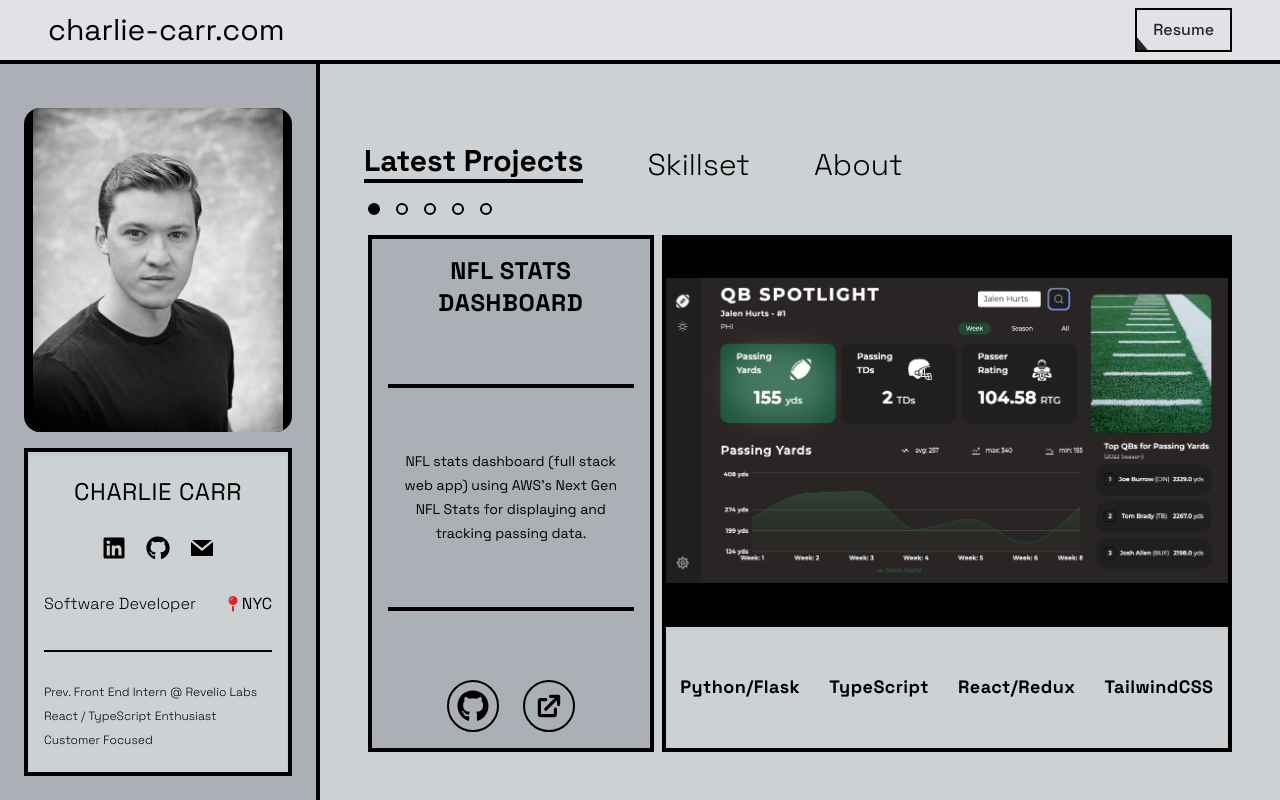
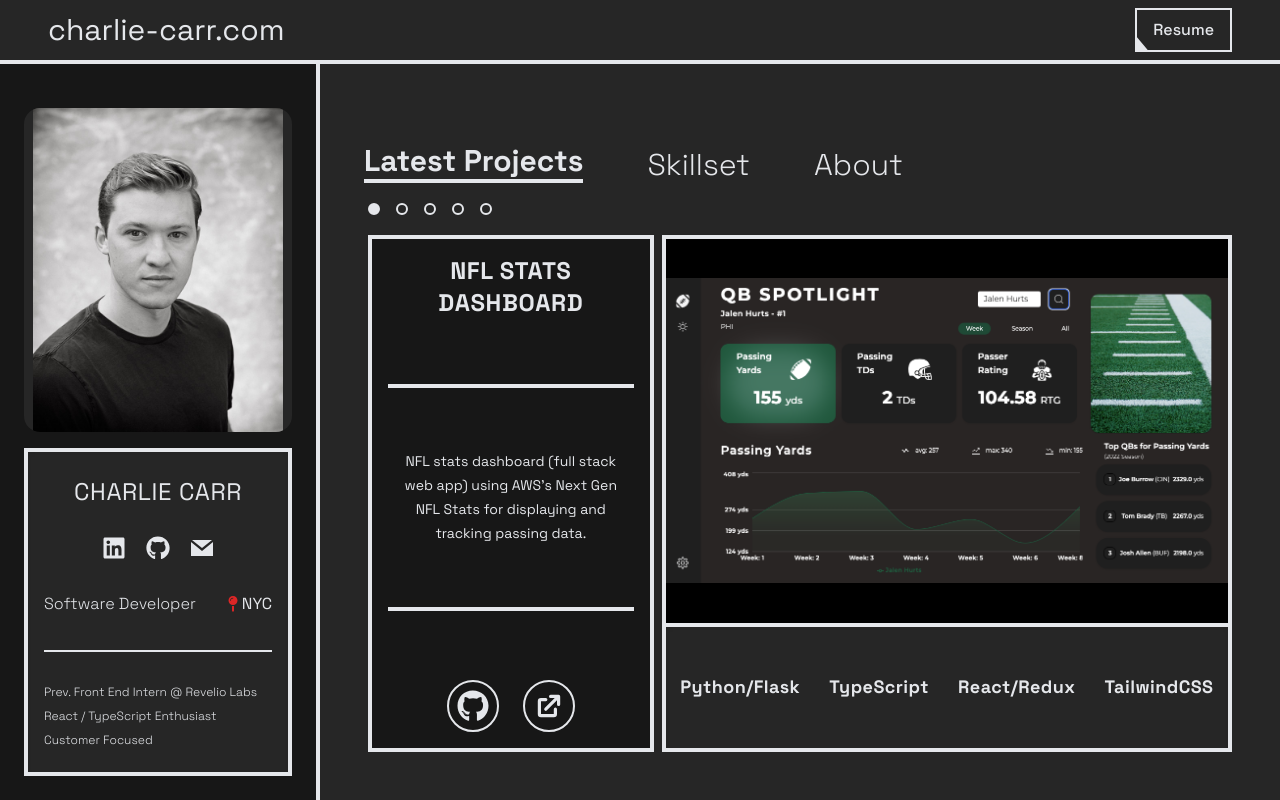
Before and after one commit to CharlesCarr/charlie-portfolio, a Next.js app: page / in a window 1280 px wide. Built offline with nearby package versions, Linux system fonts and the light colour scheme.

Commit message:
remove dark tailwind classes

```diff
--- a/components/Header.tsx
+++ b/components/Header.tsx
@@ -36,7 +36,7 @@
   };
 
   return (
-    <header className="flex h-header-actual w-full justify-between items-center px-4 sm:px-12 border-b-black dark:border-b-gray-200 border-t-0 border-x-0 border-4 bg-[#e1e2e6] dark:bg-neutral-800">
+    <header className="flex h-header-actual w-full justify-between items-center px-4 sm:px-12 border-b-gray-200 border-t-0 border-x-0 border-4 bg-neutral-800">
       {/* right header */}
       <div className="flex justify-center items-center">
         <p className="text-xl sm:text-3xl">charlie-carr.com</p>
@@ -52,10 +52,10 @@
         <button className="ml-5" onClick={() => openResume()}>
           <a
             // href="#_"
-            className="relative inline-flex items-center justify-start px-4 py-2 overflow-hidden font-medium transition-all border-2 border-black dark:border-gray-200 group"
+            className="relative inline-flex items-center justify-start px-4 py-2 overflow-hidden font-medium transition-all border-2 border-gray-200 group"
           >
-            <span className="w-52 h-52 rounded rotate-[-40deg] bg-neutral-800 dark:bg-gray-200 absolute bottom-0 left-0 -translate-x-full ease-out duration-500 transition-all translate-y-full mb-9 ml-9 group-hover:ml-0 group-hover:mb-32 group-hover:translate-x-0"></span>
-            <span className="relative w-full text-left text-neutral-800 dark:text-gray-200 transition-colors duration-300 ease-in-out group-hover:text-gray-200 dark:group-hover:text-neutral-800">
+            <span className="w-52 h-52 rounded rotate-[-40deg] bg-gray-200 absolute bottom-0 left-0 -translate-x-full ease-out duration-500 transition-all translate-y-full mb-9 ml-9 group-hover:ml-0 group-hover:mb-32 group-hover:translate-x-0"></span>
+            <span className="relative w-full text-left text-gray-200 transition-colors duration-300 ease-in-out group-hover:text-neutral-800">
               Resume
             </span>
           </a>
--- a/components/LeftSection.tsx
+++ b/components/LeftSection.tsx
@@ -8,8 +8,8 @@
   };
 
   return (
-    <section className="w-full lg:w-1/4 h-header flex flex-col sm:flex-col-reverse md:flex-row lg:flex-col justify-center md:justify-around items-center lg:border-r-4 border-black dark:border-gray-200 border-0 border-b-4 lg:border-b-0 px-6 py-6 bg-[#acafb5] dark:bg-neutral-900">
-      <div className="bg-black dark:bg-neutral-800 rounded-2xl w-52 h-60 sm:w-60 sm:mt-5 sm:h-1/2 lg:w-full lg:h-left flex flex-col justify-center items-center relative">
+    <section className="w-full lg:w-1/4 h-header flex flex-col sm:flex-col-reverse md:flex-row lg:flex-col justify-center md:justify-around items-center lg:border-r-4 border-gray-200 border-0 border-b-4 lg:border-b-0 px-6 py-6 bg-neutral-900">
+      <div className="bg-neutral-800 rounded-2xl w-52 h-60 sm:w-60 sm:mt-5 sm:h-1/2 lg:w-full lg:h-left flex flex-col justify-center items-center relative">
         <Image
           src="/images/headshot.jpg"
           alt="headshot"
@@ -20,7 +20,7 @@
         />
       </div>
 
-      <div className="w-full lg:w-full sm:w-1/2 sm:h-1/2 h-60 flex flex-col justify-between items-center border-4 border-black dark:border-gray-200 mt-4 px-2 lg:px-4 py-6 shadow-inner bg-[#ced1d3] dark:bg-neutral-800">
+      <div className="w-full lg:w-full sm:w-1/2 sm:h-1/2 h-60 flex flex-col justify-between items-center border-4 border-gray-200 mt-4 px-2 lg:px-4 py-6 shadow-inner bg-neutral-800">
         <p className="text-3xl sm:text-2xl 2xl:text-4xl mb-2 tracking-wide text-center">
           CHARLIE CARR
         </p>
@@ -58,7 +58,7 @@
           </div>
         </div>
 
-        <div className="w-full h-4 border-b-2 border-black dark:border-gray-200"></div>
+        <div className="w-full h-4 border-b-2 border-gray-200"></div>
 
         <ul className="w-full m-0 p-0 mt-3 flex flex-col justify-center items-center lg:block">
           <li className="text-sm lg:text-xs 2xl:text-sm font-light mb-2">
--- a/components/Project.tsx
+++ b/components/Project.tsx
@@ -18,20 +18,20 @@
   return (
     <div className="h-full md:h-[450px] lg:h-full w-full flex flex-col sm:flex-row justify-center items-center mt-2 sm:mt-0">
       {/* left side project */}
-      <div className="w-full sm:w-1/3 h-64 sm:h-full border-4 border-black dark:border-gray-200 flex flex-col justify-between items-center py-4 2xl:py-10 sm:px-2 lg:px-4 mr-0 sm:mr-2 bg-[#acafb5] dark:bg-neutral-900 mb-6 sm:mb-0">
+      <div className="w-full sm:w-1/3 h-64 sm:h-full border-4 border-gray-200 flex flex-col justify-between items-center py-4 2xl:py-10 sm:px-2 lg:px-4 mr-0 sm:mr-2 bg-neutral-900 mb-6 sm:mb-0">
         <h1 className="font-bold mb-2 text-base lg:text-2xl tracking-wide text-center">
           {title}
         </h1>
-        <div className="w-full h-1 border-t-black dark:border-t-gray-200 border-b-0 border-x-0 border-4 mb-1"></div>
+        <div className="w-full h-1 border-t-gray-200 border-b-0 border-x-0 border-4 mb-1"></div>
         <p className="text-sm 2xl:text-base text-center leading-6 2xl:leading-8 px-3">
           {description}
         </p>
-        <div className="w-full h-4 border-t-black dark:border-t-gray-200 border-b-0 border-x-0 border-4 mt-1"></div>
+        <div className="w-full h-4 border-t-gray-200 border-b-0 border-x-0 border-4 mt-1"></div>
         <ul className="m-0 p-0 w-full flex justify-center items-start">
           <li>
             <button
               onClick={() => gitHubClickHandler()}
-              className="p-2 border-2 border-black dark:border-gray-200 rounded-full flex justify-center items-center mr-3 cursor-pointer hover:scale-110 hover:shadow-lg"
+              className="p-2 border-2 border-gray-200 rounded-full flex justify-center items-center mr-3 cursor-pointer hover:scale-110 hover:shadow-lg"
             >
               <FaGithub className="w-8 h-8 " />
             </button>
@@ -39,7 +39,7 @@
           <li>
             <button
               onClick={() => demoClickHandler()}
-              className="p-2 border-2 border-black dark:border-gray-200 rounded-full flex justify-center items-center ml-3 cursor-pointer hover:scale-110 hover:shadow-lg"
+              className="p-2 border-2 border-gray-200 rounded-full flex justify-center items-center ml-3 cursor-pointer hover:scale-110 hover:shadow-lg"
             >
               <HiExternalLink className="w-8 h-8" />
             </button>
@@ -50,7 +50,7 @@
       {/* right side project */}
       <div className="w-full sm:w-2/3 h-64 sm:h-full flex flex-col items-center justify-center">
         {/* change to video soon */}
-        <div className="w-full sm:w-[360px] h-[200px] sm:h-[200px] md:w-[400px] lg:w-full md:h-3/4 flex justify-center items-center border-t-black dark:border-t-gray-200 border-x-black dark:border-x-gray-200 border-b-0 border-4 relative bg-black">
+        <div className="w-full sm:w-[360px] h-[200px] sm:h-[200px] md:w-[400px] lg:w-full md:h-3/4 flex justify-center items-center border-t-gray-200 border-x-gray-200 border-b-0 border-4 relative bg-black">
           <Image
             src={image}
             alt="project"
@@ -60,7 +60,7 @@
             onClick={() => gitHubClickHandler()}
           />
         </div>
-        <ul className="w-full sm:w-[360px] h-14 md:h-1/4 md:w-[400px] lg:w-full flex justify-around items-center  border-4 border-black dark:border-gray-200 shadow-inner">
+        <ul className="w-full sm:w-[360px] h-14 md:h-1/4 md:w-[400px] lg:w-full flex justify-around items-center  border-4 border-gray-200 shadow-inner">
           {tech.map((t: string) => (
             <li className="font-normal xl:font-bold text-xs sm:text-sm lg:text-base xl:text-lg tracking-normal lg:tracking-wide">
               {t}
--- a/components/SkillSub.tsx
+++ b/components/SkillSub.tsx
@@ -1,7 +1,7 @@
 const SkillSub = ({ category, skills }: any) => {
   return (
-    <div className="flex-col justify-center items-center py-6 px-3 bg-[#acafb5] dark:bg-neutral-800 h-[300px] sm:h-full">
-      <p className="text-lg font-bold md:border-0 md:border-b-4 border-black dark:border-gray-200 w-full text-center mb-0 sm:mb-4 pb-0 sm:pb-3 tracking-wider">
+    <div className="flex-col justify-center items-center py-6 px-3 bg-neutral-800 h-[300px] sm:h-full">
+      <p className="text-lg font-bold md:border-0 md:border-b-4 border-gray-200 w-full text-center mb-0 sm:mb-4 pb-0 sm:pb-3 tracking-wider">
         {category}
       </p>
       <div className="flex justify-center items-center w-full h-full mt-3">
--- a/components/layout.tsx
+++ b/components/layout.tsx
@@ -12,7 +12,7 @@
   const [filterState, setFilterState] = useState<string>("Latest Projects");
 
   return (
-    <div className="h-full lg:h-screen lg:max-h-screen w-screen max-w-screen flex flex-col justify-center items-center bg-[#ced1d3] dark:bg-neutral-800 dark:text-gray-200 overflow-hidden">
+    <div className="h-full lg:h-screen lg:max-h-screen w-screen max-w-screen flex flex-col justify-center items-center bg-neutral-800 text-gray-200 overflow-hidden">
       <Head>
         <title>Charlie Carr</title>
         <meta name="description" content="Charlie Carr Web Dev Portfolio" />
@@ -28,7 +28,7 @@
               <li
                 className={`${
                   filterState === "Latest Projects"
-                    ? "border-b-2 lg:border-b-4 border-black dark:border-gray-200 font-bold"
+                    ? "border-b-2 lg:border-b-4 border-gray-200 font-bold"
                     : "font-light"
                 } mr-8 lg:mr-16 cursor-pointer`}
                 onClick={(e: any) => setFilterState(e.target.innerText)}
@@ -38,7 +38,7 @@
               <li
                 className={`${
                   filterState === "Skillset"
-                    ? "border-b-2 lg:border-b-4 border-black dark:border-gray-200 font-bold"
+                    ? "border-b-2 lg:border-b-4 border-gray-200 font-bold"
                     : "font-light"
                 } mr-8 lg:mr-16 cursor-pointer`}
                 onClick={(e: any) => setFilterState(e.target.innerText)}
@@ -48,7 +48,7 @@
               <li
                 className={`${
                   filterState === "About"
-                    ? "border-b-2 lg:border-b-4 border-black dark:border-gray-200 font-bold"
+                    ? "border-b-2 lg:border-b-4 border-gray-200 font-bold"
                     : "font-light"
                 } mr-8 lg:mr-16 cursor-pointer`}
                 onClick={(e: any) => setFilterState(e.target.innerText)}
--- a/pages/_app.tsx
+++ b/pages/_app.tsx
@@ -7,11 +7,11 @@
 export default function App({ Component, pageProps }: AppProps) {
   return (
     <>
-      <ThemeProvider enableSystem={true} attribute="class">
+      {/* <ThemeProvider enableSystem={true} attribute="class"> */}
         <PageLayout>
           <Component {...pageProps} />
         </PageLayout>
-      </ThemeProvider>
+      {/* </ThemeProvider> */}
       <Analytics />
     </>
   );
--- a/pages/about.tsx
+++ b/pages/about.tsx
@@ -1,6 +1,6 @@
 const AboutSection = () => {
   return (
-    <div className="w-full h-[650px] sm:h-[450px] lg:h-full flex flex-col justify-center items-center py-3 text-sm 2xl:text-base text-center sm:text-start px-6 sm:px-0 sm:pl-2 border-black dark:border-gray-200 border-4 bg-[#acafb5] dark:bg-neutral-800 dark:text-gray-200">
+    <div className="w-full h-[650px] sm:h-[450px] lg:h-full flex flex-col justify-center items-center py-3 text-sm 2xl:text-base text-center sm:text-start px-6 sm:px-0 sm:pl-2 border-gray-200 border-4 bg-neutral-800 text-gray-200">
       {/* <h1 className="text-3xl xl:text-4xl mb-4 w-full sm:pr-8 xl:pr-0">Hi there!</h1> */}
       <p className="w-full xl:w-3/4 mb-2 leading-8 sm:pr-8 xl:pr-0 text-2xl 2xl:text-4xl font-bold">
         Hi there!
@@ -23,7 +23,7 @@
         <a
           href="https://www.reveliolabs.com/"
           target="_blank"
-          className="underline font-bold text-[#2d426a] dark:text-[#4bc679]"
+          className="underline font-bold text-[#4bc679]"
         >
           Revelio Labs
         </a>
--- a/pages/index.tsx
+++ b/pages/index.tsx
@@ -66,9 +66,9 @@
             <li
               className={`${
                 projectSelected === project.id
-                  ? "bg-black dark:bg-gray-200"
+                  ? "bg-gray-200"
                   : null
-              } mr-4 border-2 border-black dark:border-gray-200 w-3 h-3 rounded-full cursor-pointer`}
+              } mr-4 border-2 border-gray-200 w-3 h-3 rounded-full cursor-pointer`}
               onClick={() => setProjectSelected(project.id)}
             ></li>
           );
--- a/pages/skillset.tsx
+++ b/pages/skillset.tsx
@@ -45,19 +45,19 @@
 
   return (
     <div className="w-full h-full md:h-[450px] lg:h-full flex flex-col md:flex-row items-center justify-center">
-      <div className="h-full w-full md:w-1/4 border-black dark:border-gray-200 border-4 mr-2 md:mr-2 mb-4 md:mb-0">
+      <div className="h-full w-full md:w-1/4 border-gray-200 border-4 mr-2 md:mr-2 mb-4 md:mb-0">
         <SkillSub
           category={allSkills[0].skillCat}
           skills={allSkills[0].skillArr}
         />
       </div>
-      <div className="h-full w-full md:w-2/4 border-black dark:border-gray-200 border-4 mr-2 mb-4 md:mb-0">
+      <div className="h-full w-full md:w-2/4 border-gray-200 border-4 mr-2 mb-4 md:mb-0">
         <SkillSub
           category={allSkills[1].skillCat}
           skills={allSkills[1].skillArr}
         />
       </div>
-      <div className="h-full w-full md:w-2/4 border-black dark:border-gray-200 border-4 mr-2 mb-4 md:mb-0">
+      <div className="h-full w-full md:w-2/4 border-gray-200 border-4 mr-2 mb-4 md:mb-0">
         <SkillSub
           category={allSkills[2].skillCat}
           skills={allSkills[2].skillArr}
```
